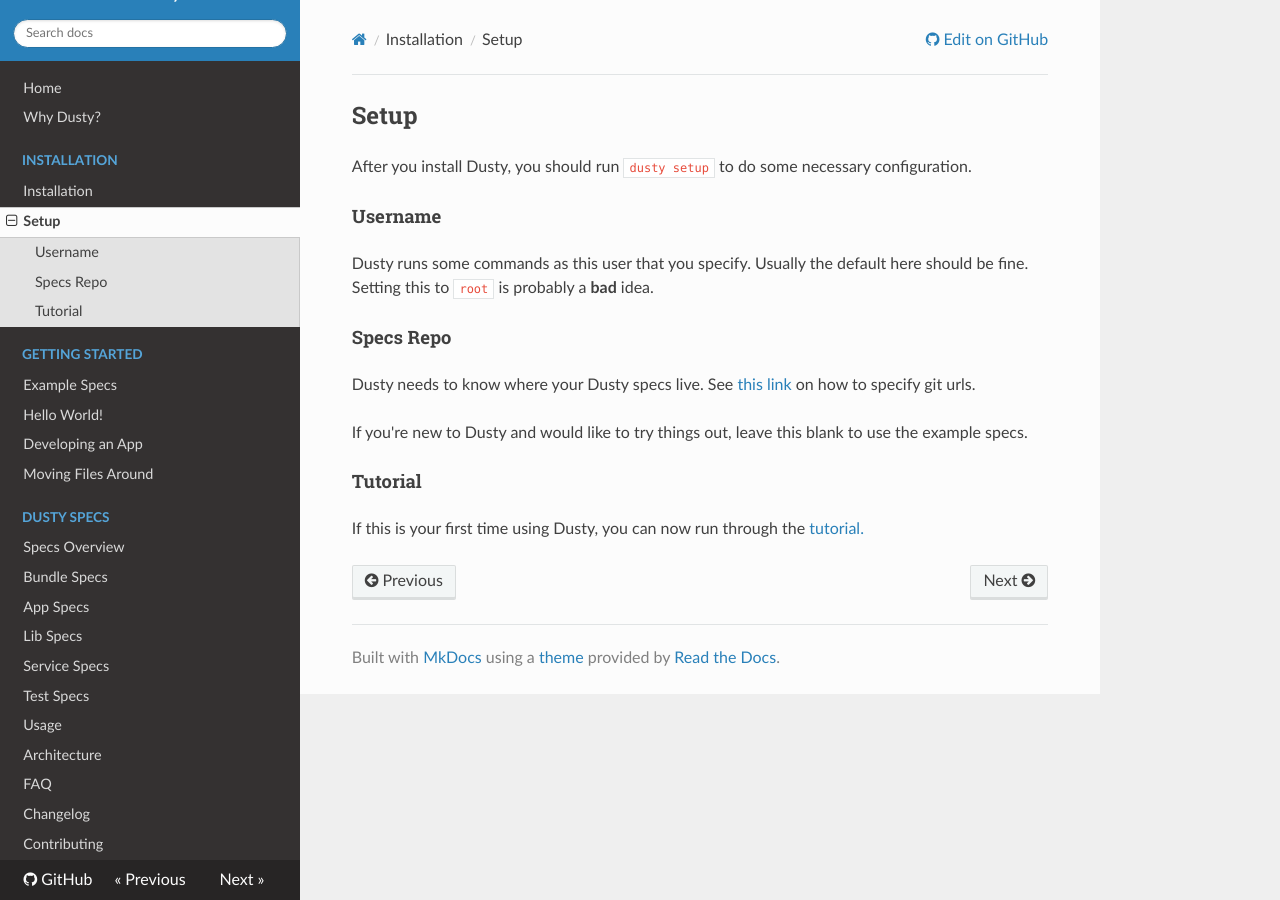
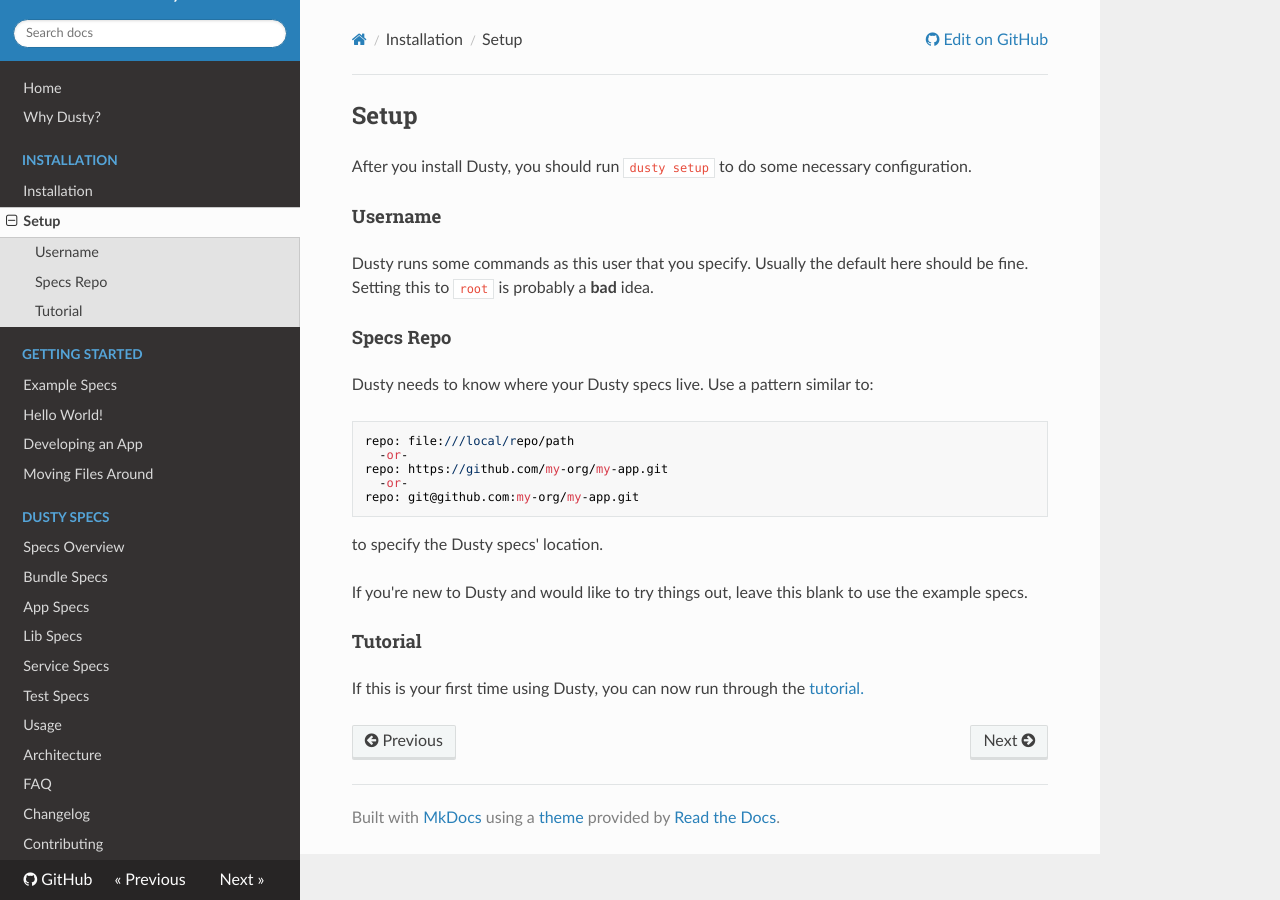
Before and after one commit to gamechanger/dusty, an MkDocs documentation site: the page built from docs/setup.md, in a window 1280 px wide. Built offline with MkDocs 1.6.1, drawn with Linux system fonts in a browser that asks for light colours; nearby versions of some CDN libraries; old or Windows-style settings are respelled for this version of MkDocs.

Commit message:
explicitly state patterns

````diff
--- a/docs/setup.md
+++ b/docs/setup.md
@@ -10,7 +10,15 @@
 
 #### Specs Repo
 
-Dusty needs to know where your Dusty specs live.  See [this link](./specs/app-specs.md#repo) on how to specify git urls.
+Dusty needs to know where your Dusty specs live.  Use a pattern similar to:
+```
+repo: file:///local/repo/path
+  -or-
+repo: https://github.com/my-org/my-app.git
+  -or-
+repo: git@github.com:my-org/my-app.git
+```
+to specify the Dusty specs' location.
 
 If you're new to Dusty and would like to try things out, leave this blank
 to use the example specs.
````
Also changed, not shown: docs/changelog.md (+1 -1 lines), docs/specs/app-specs.md (+2 -0 lines).
